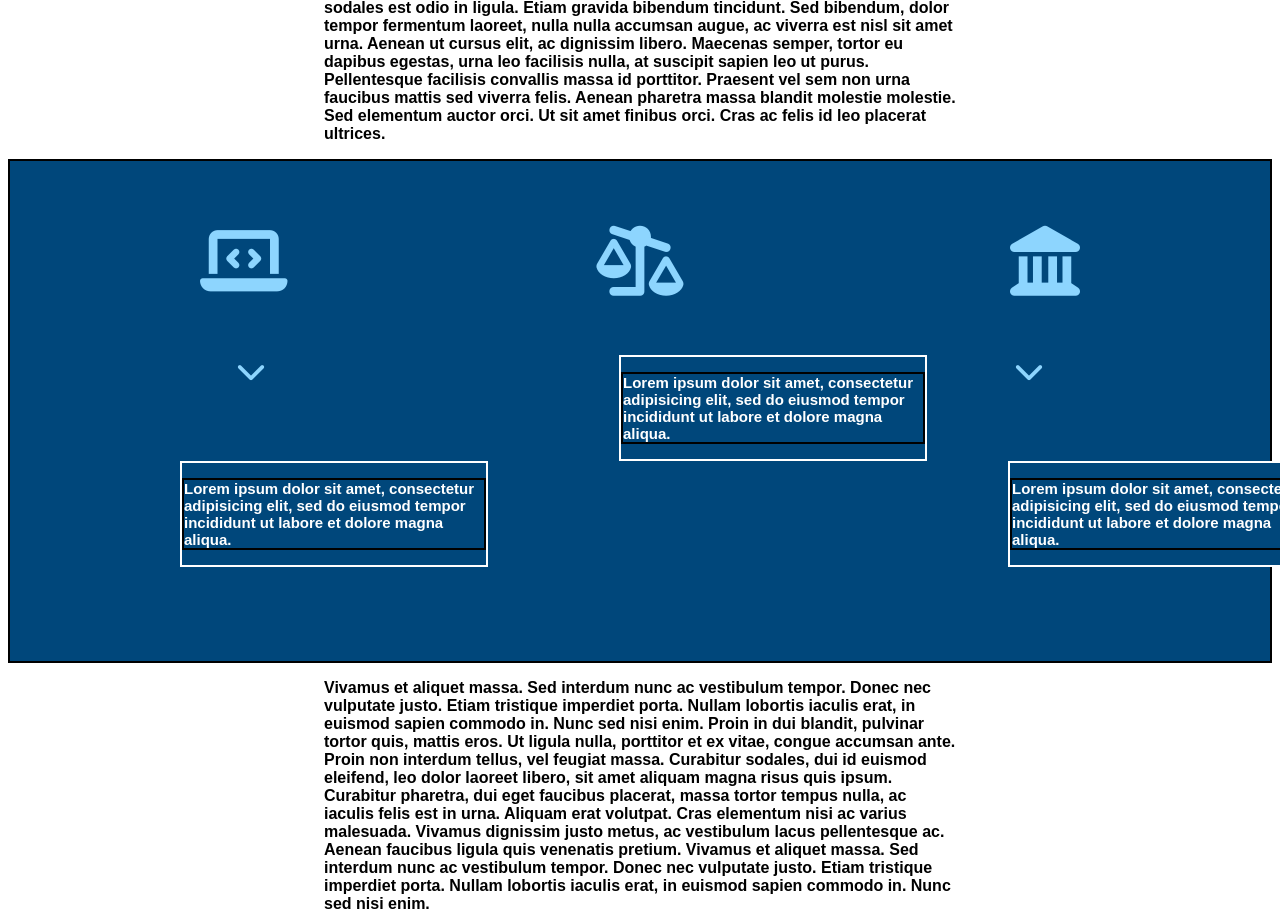
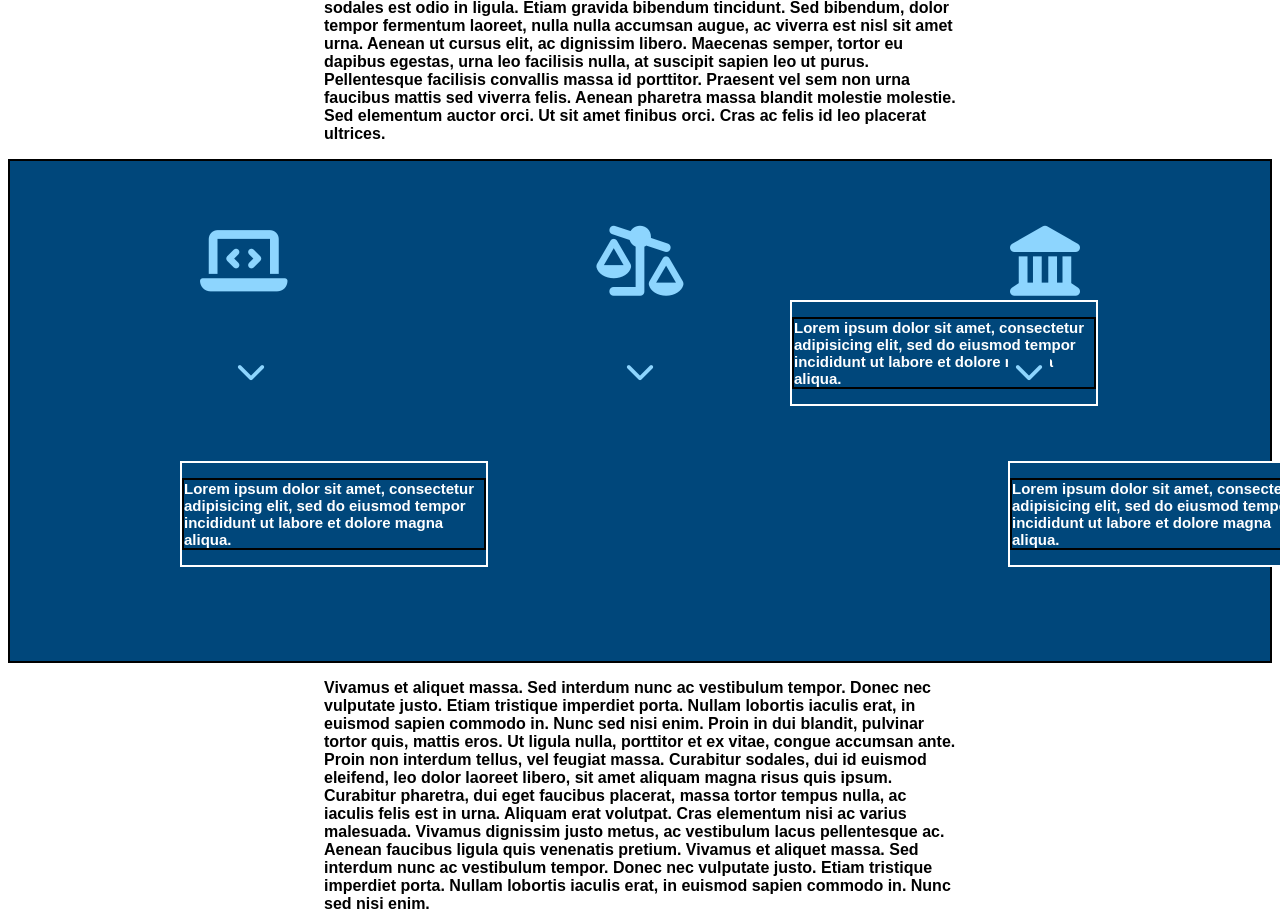
Before and after one commit to devstah/jpm-site, a website: page index.html in a window 1280 px wide. Shown: the part 1154-2070 px from the top of the page. Drawn offline with Linux system fonts and the light colour scheme.

```diff
--- a/package.json
+++ b/package.json
@@ -4,7 +4,8 @@
   "description": "",
   "main": "index.js",
   "scripts": {
-    "test": "echo \"Error: no test specified\" && exit 1"
+    "test": "echo \"Error: no test specified\" && exit 1",
+    "start":
   },
   "keywords": [],
   "author": "",
--- a/styles.css
+++ b/styles.css
@@ -157,7 +157,8 @@
 
 .content-two {
   position: absolute;
-  /* bottom: -130px; */
+  bottom: -760px;
+  left: 790px;
   border: solid white 2px;
 }
 
```
